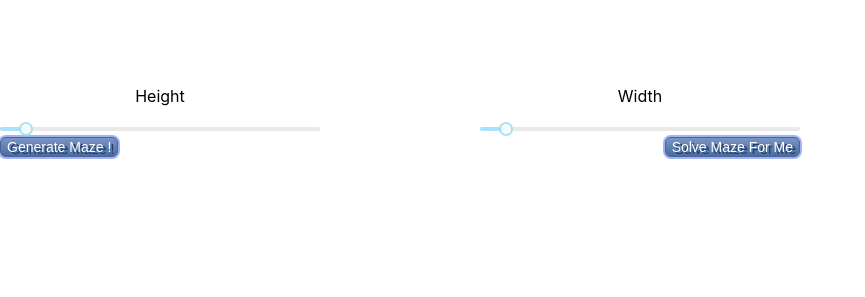
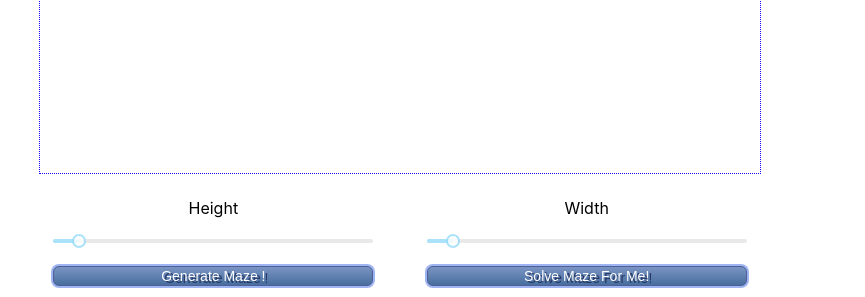
Before and after one commit to Hasnain-Haider/browser-graph-react, a React (Create React App) app: page / in a window 1280 px wide. Shown: the part 500-797 px from the top of the page, without its empty margins (0-865 px from the left). Built offline with nearby package versions, Linux system fonts and the light colour scheme.

Commit message:
make maze zoomable

```diff
--- a/package.json
+++ b/package.json
@@ -11,9 +11,9 @@
     "rc-tooltip": "^6.0.1",
     "react": "^18.2.0",
     "react-dom": "^18.2.0",
-    "react-quick-pinch-zoom": "^4.9.0",
     "react-redux": "^8.1.0",
     "react-scripts": "5.0.1",
+    "react-zoom-pan-pinch": "^3.0.8",
     "web-vitals": "^2.1.4"
   },
   "scripts": {
--- a/src/App.css
+++ b/src/App.css
@@ -2,8 +2,8 @@
   text-align: center;
   justify-content: space-between;
   display: flex;
-  min-width: 90vh;
-  min-height: 90vh;
+  min-width: 85vh;
+  min-height: 85vh;
   margin: auto;
   flex-direction: column;
 }
--- a/src/Controls.css
+++ b/src/Controls.css
@@ -1,21 +1,21 @@
 .controls {
   width: auto;
-  height: auto;
+  height: 15vh;
   flex: 1 1 auto;
   display: flex;
   flex-direction: column;
-  justify-content: flex-start;
+  justify-content: space-evenly;
 }
 
 .sliders {
   display: flex;
   flex-direction: row;
-  justify-content: space-between;
+  justify-content: space-evenly;
 }
 .buttons {
   display: flex;
   flex-direction: row;
-  justify-content: space-between;
+  justify-content: space-evenly;
 }
 
 .slider {
@@ -35,6 +35,8 @@
   font-size: 14px;
   text-decoration: none;
   text-shadow: 3px 2px 0px #283966;
+  width: 40%;
+  margin-top: 10px;
 }
 
 .maze-btn:hover {
@@ -46,3 +48,42 @@
   position: relative;
   top: 1px;
 }
+
+.tools {
+  display: flex;
+  justify-content: space-evenly;
+}
+
+.tool-btn {
+	align-items: center;
+    appearance: none;
+    background-color: #fff;
+    border-radius: 24px;
+    border-style: none;
+    box-shadow: rgba(0, 0, 0, .2) 0 3px 5px -1px,rgba(0, 0, 0, .14) 0 6px 10px 0,rgba(0, 0, 0, .12) 0 1px 18px 0;
+    box-sizing: border-box;
+    color: #3c4043;
+    cursor: pointer;
+    display: inline-flex;
+    fill: currentcolor;
+    font-family: "Google Sans",Roboto,Arial,sans-serif;
+    font-size: 14px;
+    font-weight: 500;
+    height: 30px;
+    justify-content: center;
+    letter-spacing: .25px;
+    line-height: normal;
+    max-width: 100%;
+    overflow: visible;
+    padding: 2px 24px;
+    position: relative;
+    text-align: center;
+    text-transform: none;
+    transition: box-shadow 280ms cubic-bezier(.4, 0, .2, 1),opacity 15ms linear 30ms,transform 270ms cubic-bezier(0, 0, .2, 1) 0ms;
+    user-select: none;
+    -webkit-user-select: none;
+    touch-action: manipulation;
+    width: auto;
+    will-change: transform,opacity;
+    z-index: 0;
+}
--- a/src/Controls.js
+++ b/src/Controls.js
@@ -3,7 +3,7 @@ import "./Controls.css";
 import React from "react";
 import Slider from "rc-slider";
 import Tooltip from "rc-tooltip";
-import {  setMaze } from "./redux/mazeReducer";
+import { setMaze } from "./redux/mazeReducer";
 import { useDispatch } from "react-redux";
 import "rc-slider/assets/index.css";
 import "rc-tooltip/assets/bootstrap_white.css";
@@ -15,10 +15,15 @@ function Controls() {
   let height = DEFAULT_HEIGHT;
   let width = DEFAULT_WIDTH;
 
-  const Button = ({ onClick, children }) => {
-    console.log("render a button");
+  const Button = ({ onClick, children, disabled }) => {
+    console.debug("render a button");
     return (
-      <button type="button" className="maze-btn" onClick={onClick}>
+      <button
+        type="button"
+        className="maze-btn"
+        onClick={onClick}
+        disabled={disabled}
+      >
         {children}
       </button>
     );
@@ -95,12 +100,13 @@ function Controls() {
         </div>
       </div>
       <div className="buttons">
-        <div>
-          <Button onClick={handleGenerateMaze}>Generate Maze !</Button>
-        </div>
-        <div>
-          <Button onClick={console.debug}>Solve Maze For Me</Button>
-        </div>
+        <Button onClick={handleGenerateMaze} disabled={false}>
+          Generate Maze !
+        </Button>
+
+        <Button onClick={console.debug} disabled={true}>
+          Solve Maze For Me!
+        </Button>
       </div>
     </div>
   );
--- a/src/Grid.css
+++ b/src/Grid.css
@@ -1,15 +1,21 @@
 .grid {
-    width: 90%;
+  /* width: 90%; */
   display: flex;
-    height: 90%;
+  width: 90vh;
+  height: 84vh;
+  align-self: center;
   flex: 9 0 auto;
   flex-direction: column;
+  overflow: hidden;
+  border: rgb(17, 0, 255) dotted 1px;
 }
 
 .row {
   flex-flow: row nowrap;
   display: flex;
   flex: 1;
-    min-height: 2rem;
-    max-height: 3.5rem;
 }
+.react-transform-wrapper {
+  width: 100% !important;
+  height: 100% !important;
+}
--- a/src/Grid.js
+++ b/src/Grid.js
@@ -1,6 +1,8 @@
 import "./Grid.css";
 import Node from "./Node";
+import React from "react";
 import { useSelector } from "react-redux";
+import { TransformWrapper, TransformComponent } from "react-zoom-pan-pinch";
 
 function Grid() {
   const maze = useSelector((state) => state.maze.maze);
@@ -21,7 +23,7 @@ function Grid() {
   };
 
   const tg = () => {
-    console.log("Render grid" + maze.grid.length);
+    console.debug("Render grid, height=", maze.grid.length);
     return maze.grid.map((row, rowIndex) => (
       <div className="row" key={rowIndex}>
         {row.map((cell, colIndex) => (
@@ -38,7 +40,36 @@ function Grid() {
 
   return (
     <div className="grid">
-      {tg()}
+      <TransformWrapper
+        initialScale={1}
+        initialPositionX={100}
+        initialPositionY={100}
+        minPositionX={2000}
+        maxPositionX={2000}
+        minPositionY={-2000}
+        maxPositionY={-2000}
+        wheel={{ step: 0.08 }}
+        doubleClick={{ step: 0.2 }}
+        pinch={{ step: 1 }}
+        minScale={0.1}
+      >
+        {({ zoomIn, zoomOut, resetTransform, ...rest }) => (
+          <React.Fragment>
+            <div className="tools">
+              <button className="tool-btn" onClick={() => zoomIn()}>
+                Zoom In +
+              </button>
+              <button className="tool-btn" onClick={() => zoomOut()}>
+                Zoom Out-
+              </button>
+              <button className="tool-btn" onClick={() => resetTransform()}>
+                Reset View x
+              </button>
+            </div>
+            <TransformComponent>{tg()}</TransformComponent>
+          </React.Fragment>
+        )}
+      </TransformWrapper>
     </div>
   );
 }
--- a/src/Node.css
+++ b/src/Node.css
@@ -6,7 +6,10 @@
   min-width: 2.5rem;
   max-height: 3.5rem;
   max-width: 3.5rem;
-  border: 1px dashed white;
+
+  border: 1px solid transparent;
+
+
   flex-grow: 1;
 }
 
--- a/src/redux/mazeReducer.js
+++ b/src/redux/mazeReducer.js
@@ -25,7 +25,6 @@ export const mazeSlice = createSlice({
 
 export const {
   setMaze,
-  shouldCallGraphApiSolve,
   shouldRenderMazeSolution,
   setMazeSolution,
   resetMaze,
```
Also changed, not shown: 1 other file (tests, documents, lock files or other folders). Lines whose indentation alone changed are shown as unchanged.
